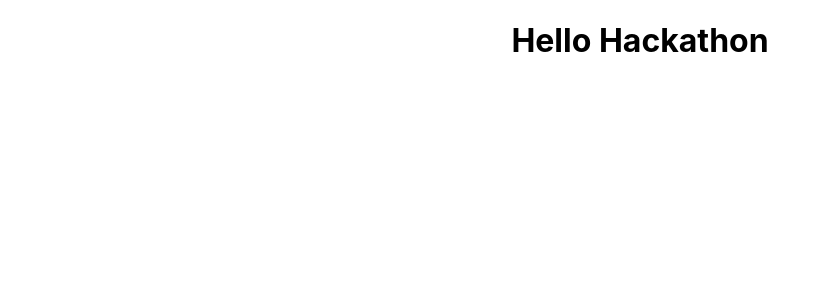
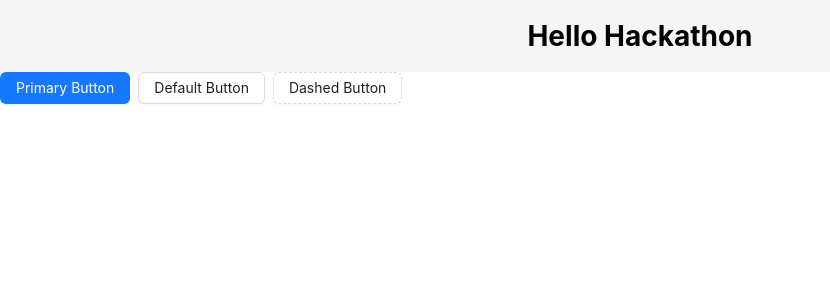
Before and after one commit to mszpila/hackaton, a React (Create React App) app in the folder frontend/: page / in a window 1280 px wide. Shown: the top 300 px of the page, without its empty margins (0-830 px from the left). Built offline with nearby package versions, Linux system fonts and the light colour scheme.

Commit message:
added antd and some experiments

```diff
--- a/frontend/package.json
+++ b/frontend/package.json
@@ -10,9 +10,11 @@
     "@types/node": "^16.18.3",
     "@types/react": "^18.0.25",
     "@types/react-dom": "^18.0.9",
+    "@types/react-router": "^5.1.19",
     "antd": "^5.0.3",
     "react": "^18.2.0",
     "react-dom": "^18.2.0",
+    "react-router-dom": "^6.4.4",
     "react-scripts": "5.0.1",
     "typescript": "^4.9.3",
     "web-vitals": "^2.1.4",
--- a/frontend/src/App.css
+++ b/frontend/src/App.css
@@ -1,3 +1,4 @@
+
 .App {
     text-align: center;
 }
--- a/frontend/src/App.tsx
+++ b/frontend/src/App.tsx
@@ -1,11 +1,37 @@
 
 import './App.css';
+import React from 'react';
+
+
+import { Layout } from 'antd';
+import { Button, Space } from 'antd';
 
 function App() {
   return (
-    <div className='App'>
+
+
+    <React.Fragment>
+      <Layout>
+                <div className='App'>
       <h1>Hello Hackathon</h1>
-    </div>
+        </div>
+      </Layout>
+
+
+      <Space wrap>
+        <Button type="primary">Primary Button</Button>
+        <Button>Default Button</Button>
+        <Button type="dashed">Dashed Button</Button>
+
+
+      </Space>
+
+    </React.Fragment>
+
+
+
+
+
   );
 }
 
--- a/frontend/src/index.tsx
+++ b/frontend/src/index.tsx
@@ -3,6 +3,7 @@
 import './index.css';
 import App from './App';
 import reportWebVitals from './reportWebVitals';
+
 
 const root = ReactDOM.createRoot(
   document.getElementById('root') as HTMLElement,
```
Also changed, not shown: 2 other files (tests, documents, lock files or other folders).
